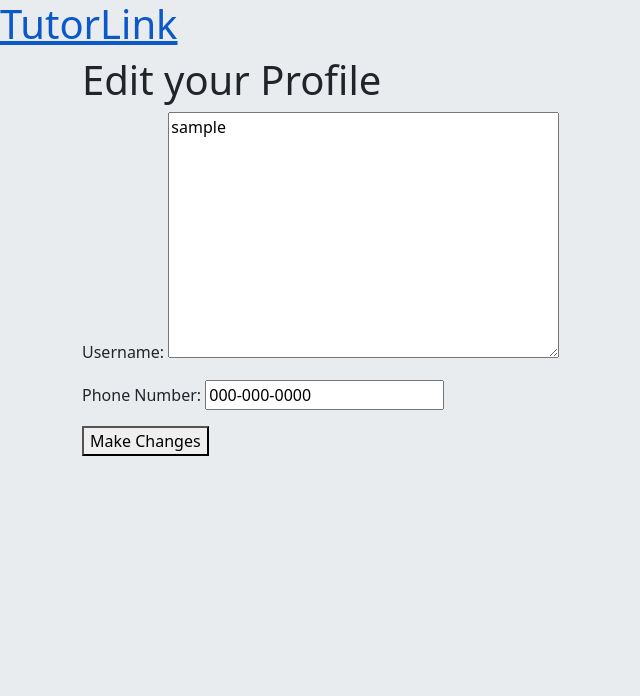
After one commit to kaukabrizvi/tutorlink, a Django app: page /student/editProfile in a window 1280 px wide. The commit adds this page. Shown: the top 696 px of the page, without its empty margins (0-640 px from the left). Run offline with Django 4.2, Linux system fonts and the light colour scheme; the visitor is signed in with stand-in values (Sample User, id 1); data comes from the database, SQL or seed files in the repository; some libraries are stand-ins or nearby versions.

Commit message:
Separate form for student profile change
Profile attributes are different for students and tutors, so I changed those to be different

```diff
--- a/mainapp/forms.py
+++ b/mainapp/forms.py
@@ -26,7 +26,7 @@ class ClassSearchForm(forms.Form):
     catalog_nbr = forms.CharField(label='Class Number', max_length=50, required=False)
     descr = forms.CharField(label='Class Name', max_length=100, required=False)
 
-class UpdateTheProfileForm(forms.Form):
+class UpdateTheTutorProfileForm(forms.Form):
     username = forms.CharField(label="Username",widget=forms.Textarea)
     monday = forms.BooleanField(label= "Monday", required=False)
     tuesday = forms.BooleanField(label ="Tuesday",required=False)
@@ -38,3 +38,8 @@ class UpdateTheProfileForm(forms.Form):
     phone_number = forms.CharField(label="Phone Number",max_length=12,required=False,)
     avail_start = forms.TimeField(label="Availability Start", widget=TimeInput)
     avail_end = forms.TimeField(label="Availibility End", widget=TimeInput)
+
+
+class UpdateTheStudentProfileForm(forms.Form):
+    username = forms.CharField(label="Username",widget=forms.Textarea)
+    phone_number = forms.CharField(label="Phone Number",max_length=12,required=False,)
--- /dev/null
+++ b/mainapp/templates/mainapp/edit_student_profile.html
@@ -0,0 +1,10 @@
+{% extends 'mainapp/base.html' %}
+{% load static %}
+{% block content %}
+    <h1>Edit your Profile</h1>
+    <form method="POST" action="{%url 'make-changes-student' %}">
+        {% csrf_token %}
+        {{ form.as_p }}
+        <button type="submit">Make Changes</button>
+    </form>
+{% endblock %}
--- a/mainapp/templates/mainapp/edit_profile.html
+++ b/mainapp/templates/mainapp/edit_tutor_profile.html
@@ -2,7 +2,7 @@
 {% load static %}
 {% block content %}
     <h1>Edit your Profile</h1>
-    <form method="POST" action="{%url 'make-changes' %}">
+    <form method="POST" action="{%url 'make-changes-tutor' %}">
         {% csrf_token %}
         {{ form.as_p }}
         <button type="submit">Make Changes</button>
--- a/mainapp/templates/mainapp/landing_page.html
+++ b/mainapp/templates/mainapp/landing_page.html
@@ -28,7 +28,6 @@
             </a>
 
             <ul class="dropdown-menu" aria-labelledby="dropdownMenuLink">
-              <li><a class="dropdown-item" href="{% url 'edit_profile' %}">Edit Profile</a></li>
               <li><a class="dropdown-item" href="changerole/">Remove Role</a></li>
               <li><a class="dropdown-item" href="accounts/logout/">Logout</a>
             </ul>
--- a/mainapp/templates/mainapp/studentLogin.html
+++ b/mainapp/templates/mainapp/studentLogin.html
@@ -21,7 +21,7 @@
   </a>
 
   <ul class="dropdown-menu" aria-labelledby="dropdownMenuLink">
-    <li><a class="dropdown-item" href="{% url 'edit_profile' %}">Edit Profile</a></li>
+    <li><a class="dropdown-item" href="{% url 'edit_profile_student' %}">Edit Profile</a></li>
     <li><a class="dropdown-item" href="changerole/">Remove Role</a></li>
     <li><a class="dropdown-item" href="accounts/logout/">Logout</a>
   </ul>
--- a/mainapp/templates/mainapp/tutorLogin.html
+++ b/mainapp/templates/mainapp/tutorLogin.html
@@ -20,7 +20,7 @@
   </a>
 
   <ul class="dropdown-menu" aria-labelledby="dropdownMenuLink">
-    <li><a class="dropdown-item" href="{% url 'edit_profile' %}">Edit Profile</a></li>
+    <li><a class="dropdown-item" href="{% url 'edit_profile_tutor' %}">Edit Profile</a></li>
     <li><a class="dropdown-item" href="changerole/">Remove Role</a></li>
     <li><a class="dropdown-item" href="accounts/logout/">Logout</a>
   </ul>
--- a/mainapp/urls.py
+++ b/mainapp/urls.py
@@ -44,7 +44,9 @@ urlpatterns = [
     path('load_from_api/', views.load_from_api, name='load_from_api'),
     path('search_classes/', views.search_classes, name='search_classes'),
     path('classes/<int:course_id>/', views.expand_class, name='expand_class'),
-    path('editProfile', views.ProfileEditView.as_view(), name="edit_profile"),
-    path('makeEdits/', views.ProfileEdit, name='make-changes'),
+    path('tutor/editProfile', views.TutorProfileEditView.as_view(), name="edit_profile_tutor"),
+    path('tutor/savechanges/', views.TutorProfileEdit, name='make-changes-tutor'),
+    path('student/editProfile', views.StudentProfileEditView.as_view(), name='edit_profile_student'),
+    path('student/savechanges/', views.StudentProfileEdit, name='make-changes-student'),
     #path('mySchedule', name ="mySchedule")
 ]
--- a/mainapp/views.py
+++ b/mainapp/views.py
@@ -7,7 +7,7 @@ from django.urls import reverse
 from django.shortcuts import redirect
 from django.db import transaction
 from .models import Profile, Class, TutorSesh
-from .forms import TutorSeshForm, UpdateTheProfileForm
+from .forms import TutorSeshForm, UpdateTheTutorProfileForm, UpdateTheStudentProfileForm
 from calendar import HTMLCalendar
 from django.db.models import Q
 from .forms import ClassSearchForm
@@ -280,10 +280,13 @@ def search_classes(request):
     return render(request, 'mainapp/search_classes.html', context)
 
 
-class ProfileEditView(ListView):
+class TutorProfileEditView(ListView):
     model = Profile
-    template_name = "mainapp/edit_profile.html"
-    form_class = UpdateTheProfileForm
+    template_name = "mainapp/edit_tutor_profile.html"
+    form_class = UpdateTheTutorProfileForm
+    """
+    ADD SEPERATE FORM FOR TUTOR AND STUDENT SINCE THEY'RE GONNA HAVE DIFFERENT FIELDS
+    """
     def get(self,request):
         form = self.form_class()
         theUser = Profile.objects.get(user=request.user)
@@ -300,7 +303,7 @@ class ProfileEditView(ListView):
         form.fields['avail_end'].initial = theUser.avail_end
         return render(request,self.template_name,{'form' : form})
 
-def ProfileEdit(request):
+def TutorProfileEdit(request):
     theUser = Profile.objects.get(user=request.user)
     days_list = ["monday","tuesday","wednesday","thursday","friday","saturday","sunday"]
     for key in request.POST:
@@ -318,7 +321,31 @@ def ProfileEdit(request):
     for day in days_list:
         setattr(theUser,day,False)
     theUser.save()
-    if theUser.is_tutor:
-        return redirect('tutor')
-    else:
-        return redirect('student')
+    return redirect('tutor')
+
+
+class StudentProfileEditView(ListView):
+    model = Profile
+    template_name = "mainapp/edit_student_profile.html"
+    form_class = UpdateTheStudentProfileForm
+    """
+    ADD SEPERATE FORM FOR TUTOR AND STUDENT SINCE THEY'RE GONNA HAVE DIFFERENT FIELDS
+    """
+    def get(self,request):
+        form = self.form_class()
+        theUser = Profile.objects.get(user=request.user)
+        form.fields['username'].initial = theUser.user.username
+        form.fields['phone_number'].initial = theUser.phone_number
+        return render(request,self.template_name,{'form' : form})
+
+def StudentProfileEdit(request):
+    theUser = Profile.objects.get(user=request.user)
+    for key in request.POST:
+        if key == "username":
+            theUser.user.username = request.POST[key]
+            print(theUser.user.username)
+            theUser.user.save()
+        else:
+            setattr(theUser,key,request.POST[key])
+    theUser.save()
+    return redirect('student')
```
